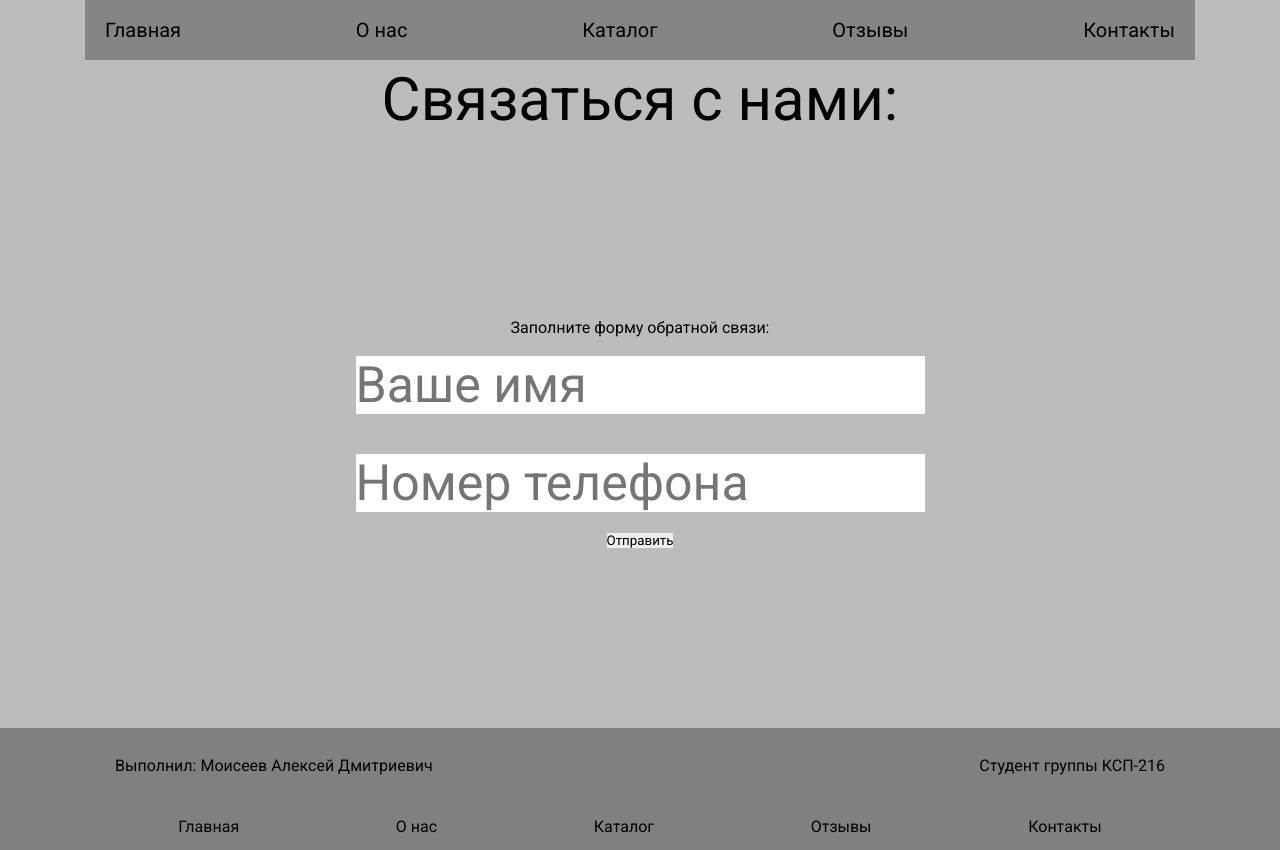
After one commit to alexmoiseyev/guitarMarket, a PHP site: page /pages/contacts.html in a window 1280 px wide. The commit adds this page. Run offline with PHP 8.4, Linux system fonts and the light colour scheme.

Commit message:
newcommit

```diff
--- a/css/style.css
+++ b/css/style.css
@@ -70,6 +70,7 @@ h1{
 .main__title{
     text-align: center;
     color: #000;
+    padding: 10px;
 }
 .container {
 }
@@ -103,12 +104,70 @@ h1{
     padding: 5px;
 }
 
+/* ///////////////////////////CONTACTS///////////////////////////////// */
+
+.form {
+
+}
+.container {
+}
+.form__title {
+}
+.main__title {
+}
+.form__block {
+    text-align: center;
+    padding: 180px;
+}
+.form__block-item{
+    font-size: 50px;
+    margin: 20px;
+}
+
+
+.modal{
+    display: none;
+    position: fixed;
+    z-index: 1;
+    left: 0;
+    top: 0;
+    width: 100%;
+    height: 100%;
+    overflow: auto;
+    background-color: rgba(0, 0, 0, 0.7);
+}
+.modal-content{
+    background-color: green;
+    margin: 15% auto;
+    padding: 20px;
+    border: 1px solid #888;
+    width: 80%;
+}
+.close{
+    color:#000;
+    float: right;
+    font-size: 30px;
+    font-weight: bold;
+}
+.close:hover{
+    cursor: pointer;
+}
+
+
+
+
+
 
 
 
 
 .footer {
     background: gray;
+}
+.map_list{
+    display: flex;
+    justify-content: space-around;
+    padding: 15px;
 }
 .container {
 }
--- /dev/null
+++ b/pages/contacts.html
@@ -0,0 +1,85 @@
+<!DOCTYPE html>
+<html lang="en">
+<head>
+    <meta charset="UTF-8">
+    <meta name="viewport" content="width=device-width, initial-scale=1.0">
+    <link rel="preconnect" href="https://fonts.googleapis.com">
+    <link rel="preconnect" href="https://fonts.gstatic.com" crossorigin>
+    <link href="https://fonts.googleapis.com/css2?family=Roboto&display=swap" rel="stylesheet">
+    <link rel="stylesheet" href="../css/reset.css">
+    <link rel="stylesheet" href="../css/style.css">
+    <title>Contacts</title>
+</head>
+<body>
+    <div class="wrapper">
+        <header class="header">
+            <div class="container">
+                <div class="header__block">
+                    <ul class="header__menu">
+                        <li class="header__menu-item">
+                            <a href = "../index.html">Главная</a>
+                        </li>
+                        <li class="header__menu-item">
+                            <a href = "#">О нас</a>
+                        </li>
+                        <li class="header__menu-item">
+                            <a href = "#">Каталог</a>
+                        </li>
+                        <li class="header__menu-item">
+                            <a href = "#">Отзывы</a>
+                        </li>
+                        <li class="header__menu-item">
+                            <a href = "#">Контакты</a>
+                        </li>
+                    </ul>
+                </div>
+            </div>
+        </header>
+        <div class="form">
+            <div class="container">
+                <h1 class="form__title main__title">Связаться с нами:</h1>
+
+                <form action="#" class="form__block">
+                    <h2>Заполните форму обратной связи:</h2>
+                    <input type="text" name="name" placeholder="Ваше имя" class="form__block-item">
+                    <input type="tel" name="phone" placeholder="Номер телефона" class="form__block-item">
+                    <br>
+                    <button type="button" id="myBtn">Отправить</button>
+                </form>
+            </div>
+            <div id="myModal" class="modal">
+                <div class="modal-content">
+                    <span class="close">&times;</span>
+                    <p>Данные переданы</p>
+                </div>
+            </div>
+        </div>
+        <footer class="footer">
+            <div class="container">
+                <ul class="contacts">
+                    <li class="contact">Выполнил: Моисеев Алексей Дмитриевич</li>
+                    <li class="contact">Студент группы КСП-216</li>
+                </ul>
+                <ul class="map_list">
+                    <li class="map_list-item">
+                        <a href = "../index.html">Главная</a>
+                    </li>
+                    <li class="map_list-item">
+                        <a href = "#">О нас</a>
+                    </li>
+                    <li class="map_list-item">
+                        <a href = "#">Каталог</a>
+                    </li>
+                    <li class="map_list-item">
+                        <a href = "#">Отзывы</a>
+                    </li>
+                    <li class="map_list-item">
+                        <a href = "#">Контакты</a>
+                    </li>
+                </ul>
+            </div>
+        </footer>
+    </div>
+    <script src="script.js"></script>
+</body>
+</html>
--- /dev/null
+++ b/pages/script.js
@@ -0,0 +1,10 @@
+var modal = document.getElementById("myModal");
+var btn = document.getElementById("myBtn");
+var span = document.getElementsByClassName("close")[0];
+
+btn.onclick = function(){
+    modal.style.display = "block";
+}
+span.onclick = function(){
+    modal.style.display = "none";
+}
```
Also changed, not shown: index.html (renamed from index.php, +23 -1 lines).
